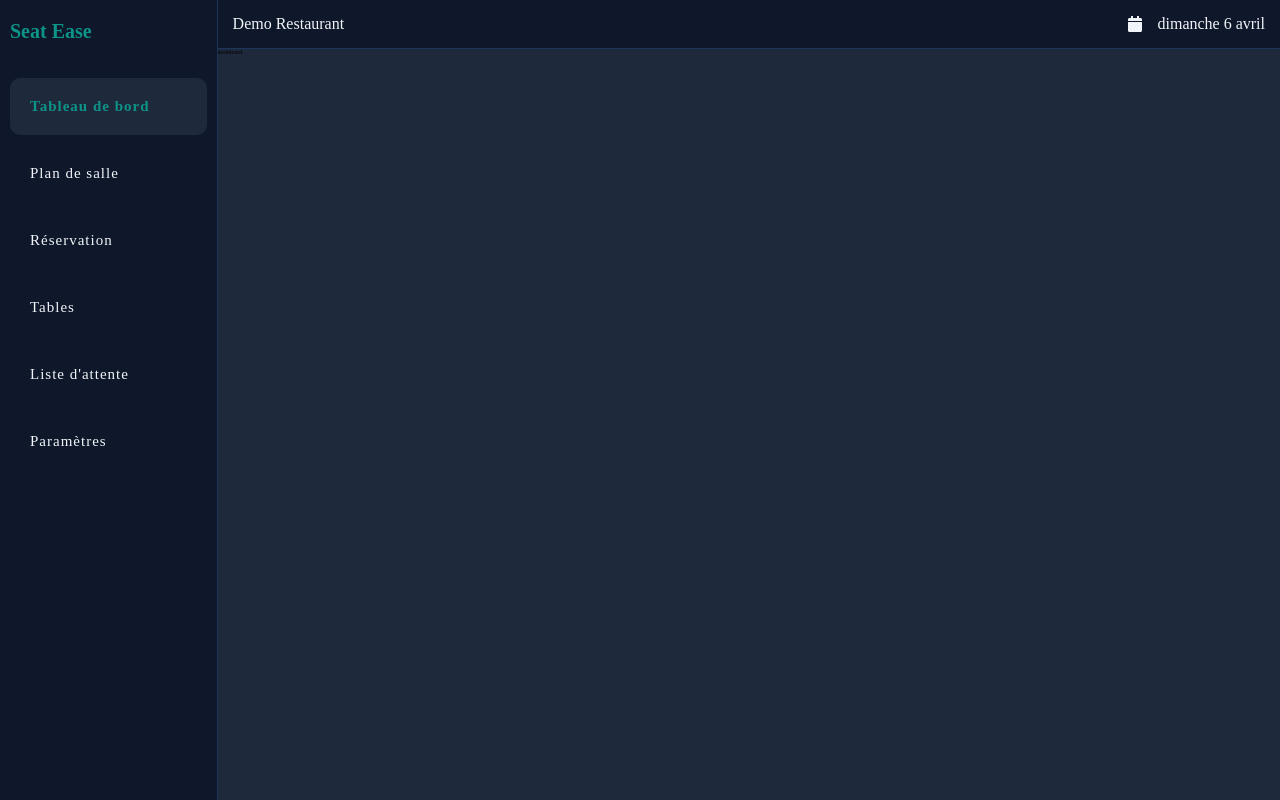
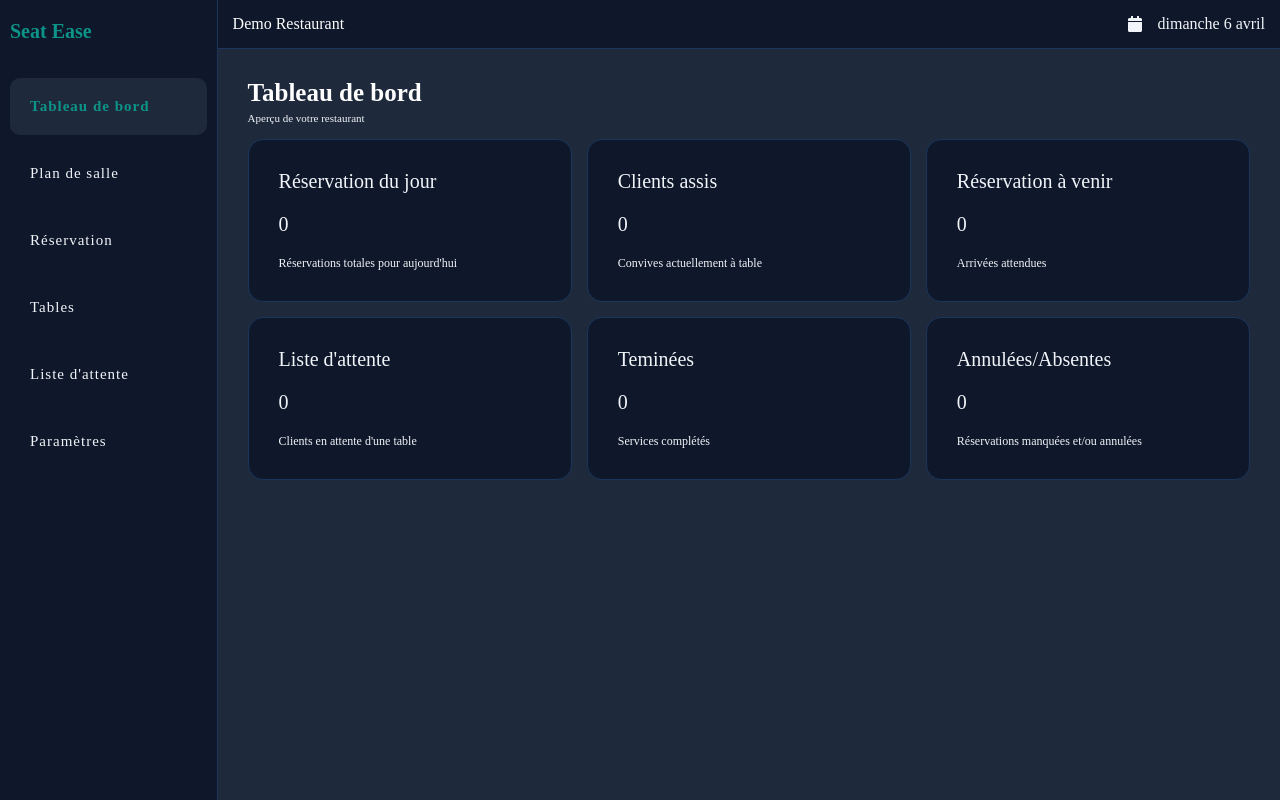
Before and after one commit to Seat-Ease/FrontEnd, a Vue app: page / in a window 1280 px wide. Built offline with nearby package versions, Linux system fonts and the light colour scheme; a web font is replaced by a local one; what v-calendar, vue-konva would draw is missing.

Commit message:
hardcoded dashboard done

```diff
--- /dev/null
+++ b/src/components/dashboard/InformationBox.vue
@@ -0,0 +1,36 @@
+<template>
+  <div class="information-box">
+    <p class="box-title">{{ title }}</p>
+    <p class="box-stat">{{ stat }}</p>
+    <p class="box-description">{{ description }}</p>
+  </div>
+</template>
+<script>
+export default {
+  name: 'InformationBox',
+  props: {
+    title: { type: String, required: true },
+    stat: { type: String, required: true },
+    description: { type: String, required: true },
+  },
+}
+</script>
+<style scoped>
+.information-box {
+  display: flex;
+  flex-direction: column;
+  gap: 2rem;
+  background-color: #0f172a;
+  border: 0.1rem solid #1a365d;
+  border-radius: 1.5rem;
+  padding: 3rem;
+  color: #f1f5f9;
+}
+.box-title,
+.box-stat {
+  font-size: 2rem;
+}
+.box-description {
+  font-size: 1.2rem;
+}
+</style>
--- a/src/components/layout/Header.vue
+++ b/src/components/layout/Header.vue
@@ -44,7 +44,7 @@ const formattedDate = computed(() => {
 }
 .restaurant-name {
   font-size: 1.6rem;
-  color: #f1f5f9;
+  color: #fff;
   font-weight: 500;
 }
 </style>
--- a/src/pages/Dashboard.vue
+++ b/src/pages/Dashboard.vue
@@ -1,10 +1,62 @@
 <template>
-  <div class="dashboard-page-container">dashboard</div>
+  <div class="dashboard-page-container">
+    <div class="title-description-container">
+      <h1 class="page-title">Tableau de bord</h1>
+      <p class="page-description">Aperçu de votre restaurant</p>
+    </div>
+    <div class="informations-box-container">
+      <InformationBox
+        title="Réservation du jour"
+        stat="0"
+        description="Réservations totales pour aujourd'hui"
+      />
+      <InformationBox title="Clients assis" stat="0" description="Convives actuellement à table" />
+      <InformationBox title="Réservation à venir" stat="0" description="Arrivées attendues" />
+      <InformationBox
+        title="Liste d'attente"
+        stat="0"
+        description="Clients en attente d'une table"
+      />
+      <InformationBox title="Teminées" stat="0" description="Services complétés" />
+      <InformationBox
+        title="Annulées/Absentes"
+        stat="0"
+        description="Réservations manquées et/ou annulées"
+      />
+    </div>
+  </div>
 </template>
+<script setup>
+import InformationBox from '@/components/dashboard/InformationBox.vue'
+</script>
 <style>
 .dashboard-page-container {
   flex: 1;
   background-color: #1e293b;
   min-height: 100%;
+  display: flex;
+  flex-direction: column;
+  gap: 1.5rem;
+  padding: 3rem;
+}
+.title-description-container {
+  display: flex;
+  flex-direction: column;
+  gap: 0.5rem;
+}
+.page-title {
+  font-size: 2.5rem;
+  font-weight: bold;
+  color: #fff;
+}
+.page-description {
+  color: #f1f5f9;
+  font-size: 1.1rem;
+}
+.informations-box-container {
+  display: grid;
+  grid-template-columns: 1fr 1fr 1fr;
+  flex-wrap: wrap;
+  gap: 1.5rem;
 }
 </style>
```
